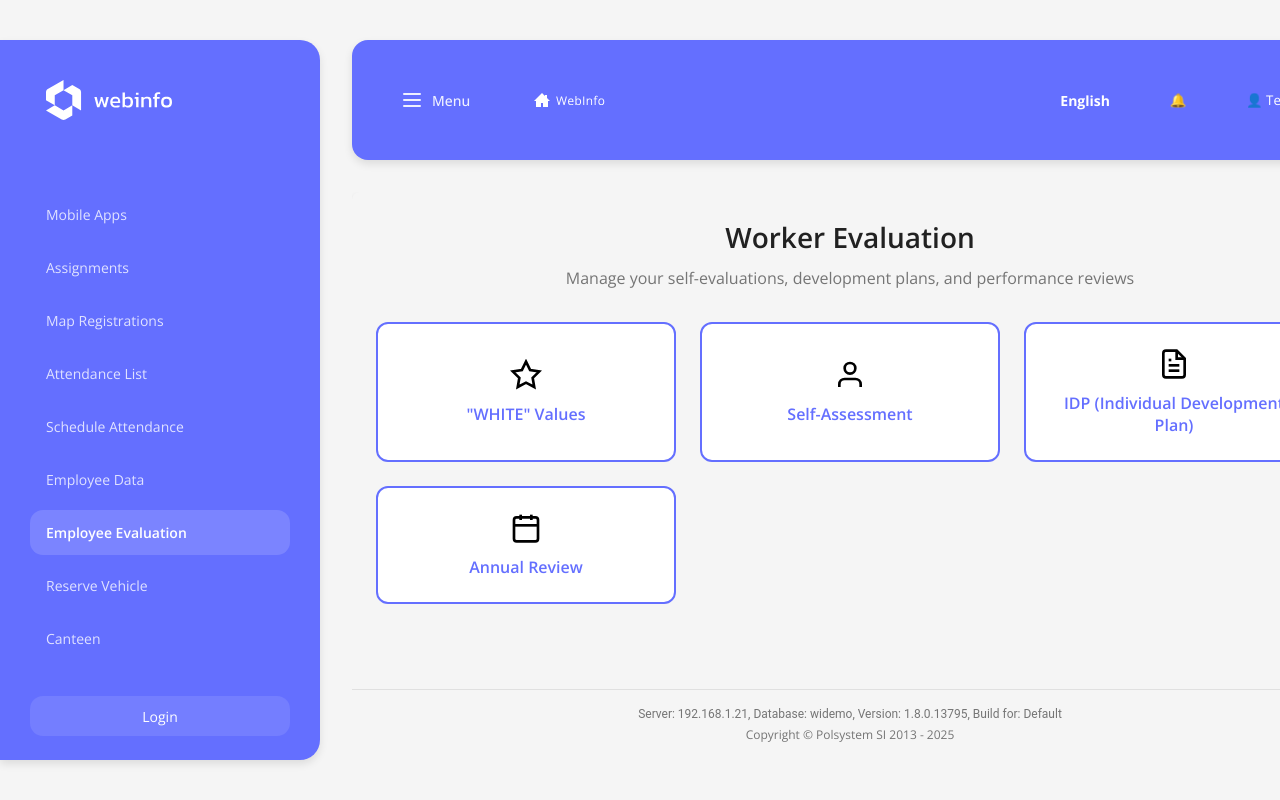
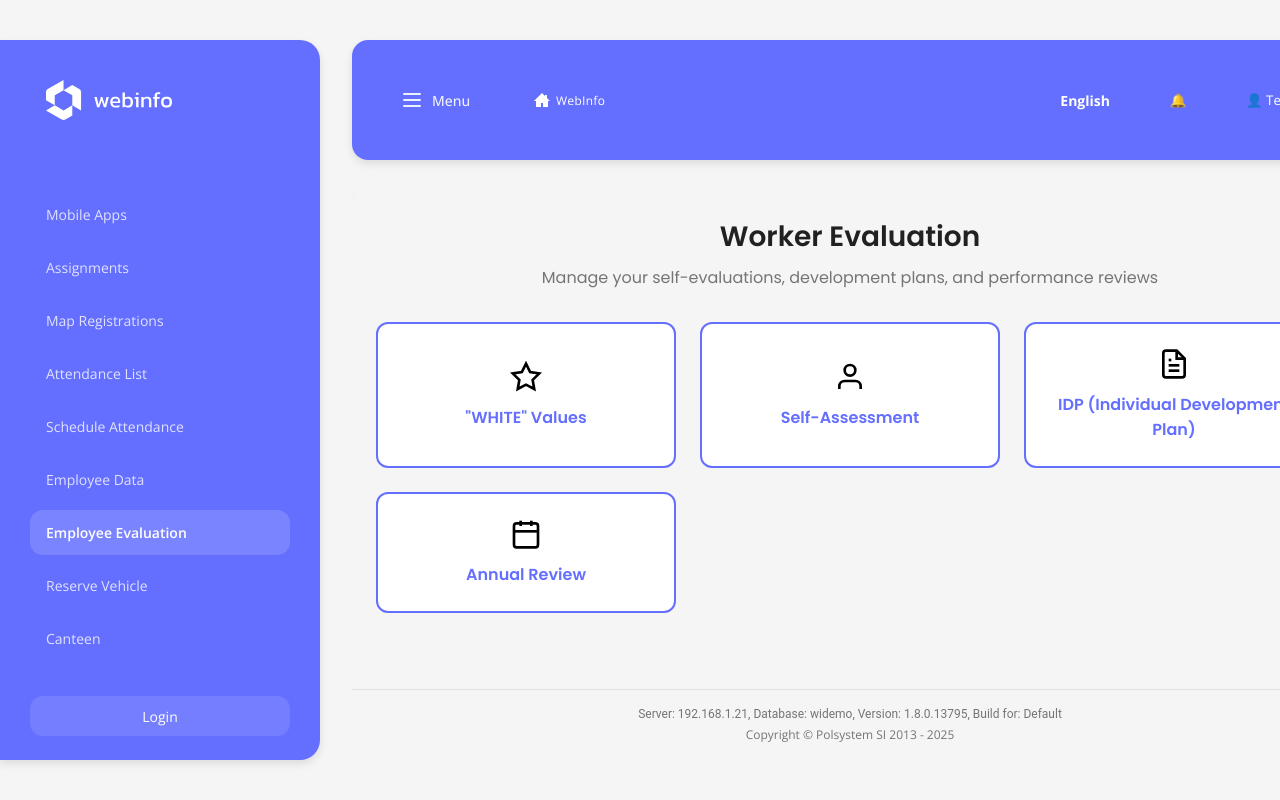
Before and after one commit to dominPS/Webinfo2, a React (Vite) app: page /employee-evaluation/worker in a window 1280 px wide. Shown: the top 800 px of the page. Built offline with nearby package versions, Linux system fonts and the light colour scheme.

Commit message:
IDPFlow font changed to Poppins

```diff
--- a/index.html
+++ b/index.html
@@ -7,7 +7,7 @@
     <link rel="preconnect" href="https://fonts.googleapis.com" />
     <link rel="preconnect" href="https://fonts.gstatic.com" crossorigin />
     <link
-      href="https://fonts.googleapis.com/css2?family=Open+Sans:wght@400;500;600;700&display=swap"
+      href="https://fonts.googleapis.com/css2?family=Open+Sans:wght@400;500;600;700&family=Poppins:wght@300;400;500;600;700&display=swap"
       rel="stylesheet"
     />
     <title>LIGHT</title>
--- a/src/features/employeeEvaluation/EmployeeEvaluationPage.tsx
+++ b/src/features/employeeEvaluation/EmployeeEvaluationPage.tsx
@@ -8,6 +8,11 @@ const PageContainer = styled.div`
   background-color: ${props => props.theme.colors.background};
   border-radius: 8px;
   box-shadow: ${props => props.theme.shadows.small};
+  font-family: ${props => props.theme.fonts.primary};
+
+  * {
+    font-family: ${props => props.theme.fonts.primary};
+  }
 `;
 
 const PageHeader = styled.div`
--- a/src/features/employeeEvaluation/HREvaluationPage.tsx
+++ b/src/features/employeeEvaluation/HREvaluationPage.tsx
@@ -16,6 +16,11 @@ const PageContainer = styled.div`
   background-color: ${props => props.theme.colors.background};
   border-radius: 8px;
   box-shadow: ${props => props.theme.shadows.small};
+  font-family: ${props => props.theme.fonts.primary};
+
+  * {
+    font-family: ${props => props.theme.fonts.primary};
+  }
 `;
 
 const PageHeader = styled.div`
--- a/src/features/employeeEvaluation/LeaderEvaluationPage.tsx
+++ b/src/features/employeeEvaluation/LeaderEvaluationPage.tsx
@@ -23,6 +23,11 @@ const PageContainer = styled.div`
   min-height: calc(100vh - 200px);
   display: flex;
   flex-direction: column;
+  font-family: ${props => props.theme.fonts.primary};
+
+  * {
+    font-family: ${props => props.theme.fonts.primary};
+  }
 `;
 
 const PageHeader = styled.div`
--- a/src/features/employeeEvaluation/WorkerEvaluationPage.tsx
+++ b/src/features/employeeEvaluation/WorkerEvaluationPage.tsx
@@ -15,6 +15,11 @@ const PageContainer = styled.div`
   min-height: calc(100vh - 200px);
   display: flex;
   flex-direction: column;
+  font-family: ${props => props.theme.fonts.primary};
+
+  * {
+    font-family: ${props => props.theme.fonts.primary};
+  }
 `;
 
 const PageHeader = styled.div`
--- a/src/features/employeeEvaluation/components/AnnualReviewHistory.tsx
+++ b/src/features/employeeEvaluation/components/AnnualReviewHistory.tsx
@@ -19,6 +19,11 @@ const HistoryContainer = styled.div`
   background-color: white;
   border-radius: 12px;
   box-shadow: 0 4px 12px rgba(0, 0, 0, 0.1);
+  font-family: ${props => props.theme.fonts.primary};
+
+  * {
+    font-family: ${props => props.theme.fonts.primary};
+  }
 `;
 
 const Header = styled.div`
--- a/src/features/employeeEvaluation/components/IDPFlow.tsx
+++ b/src/features/employeeEvaluation/components/IDPFlow.tsx
@@ -19,6 +19,11 @@ const FlowContainer = styled.div`
   background-color: white;
   border-radius: 12px;
   box-shadow: 0 4px 12px rgba(0, 0, 0, 0.1);
+  font-family: ${props => props.theme.fonts.primary};
+
+  * {
+    font-family: ${props => props.theme.fonts.primary};
+  }
 `;
 
 const FlowHeader = styled.div`
--- a/src/features/employeeEvaluation/components/LeaderAnnualReviewHistory.tsx
+++ b/src/features/employeeEvaluation/components/LeaderAnnualReviewHistory.tsx
@@ -19,6 +19,11 @@ const HistoryContainer = styled.div`
   background-color: white;
   border-radius: 12px;
   box-shadow: 0 4px 12px rgba(0, 0, 0, 0.1);
+  font-family: ${props => props.theme.fonts.primary};
+
+  * {
+    font-family: ${props => props.theme.fonts.primary};
+  }
 `;
 
 const Header = styled.div`
--- a/src/features/employeeEvaluation/components/LeaderIDPFlow.tsx
+++ b/src/features/employeeEvaluation/components/LeaderIDPFlow.tsx
@@ -19,6 +19,11 @@ const FlowContainer = styled.div`
   background-color: white;
   border-radius: 12px;
   box-shadow: 0 4px 12px rgba(0, 0, 0, 0.1);
+  font-family: ${props => props.theme.fonts.primary};
+
+  * {
+    font-family: ${props => props.theme.fonts.primary};
+  }
 `;
 
 const FlowHeader = styled.div`
--- a/src/shared/components/WhiteValuesModal.tsx
+++ b/src/shared/components/WhiteValuesModal.tsx
@@ -31,6 +31,11 @@ const ModalContent = styled.div`
   overflow: hidden;
   position: relative;
   box-shadow: 0 20px 25px -5px rgba(0, 0, 0, 0.1), 0 10px 10px -5px rgba(0, 0, 0, 0.04);
+  font-family: ${props => props.theme.fonts.primary};
+
+  * {
+    font-family: ${props => props.theme.fonts.primary};
+  }
 `;
 
 const ModalHeader = styled.div`
--- a/src/shared/theme/index.ts
+++ b/src/shared/theme/index.ts
@@ -9,6 +9,10 @@ export interface Theme {
       secondary: string;
     };
     border: string;
+  };
+  fonts: {
+    primary: string;
+    secondary: string;
   };
   shadows: {
     small: string;
@@ -41,6 +45,10 @@ export const lightTheme: Theme = {
     },
     border: '#E0E0E0',
   },
+  fonts: {
+    primary: "'Poppins', -apple-system, BlinkMacSystemFont, 'Segoe UI', 'Roboto', sans-serif",
+    secondary: "'Open Sans', -apple-system, BlinkMacSystemFont, 'Segoe UI', 'Roboto', sans-serif",
+  },
   shadows: {
     small: '0 2px 4px rgba(0,0,0,0.1)',
     medium: '0 4px 8px rgba(0,0,0,0.1)',
@@ -72,6 +80,10 @@ export const darkTheme: Theme = {
     },
     border: '#333333',
   },
+  fonts: {
+    primary: "'Poppins', -apple-system, BlinkMacSystemFont, 'Segoe UI', 'Roboto', sans-serif",
+    secondary: "'Open Sans', -apple-system, BlinkMacSystemFont, 'Segoe UI', 'Roboto', sans-serif",
+  },
   shadows: {
     small: '0 2px 4px rgba(0,0,0,0.2)',
     medium: '0 4px 8px rgba(0,0,0,0.2)',
```
